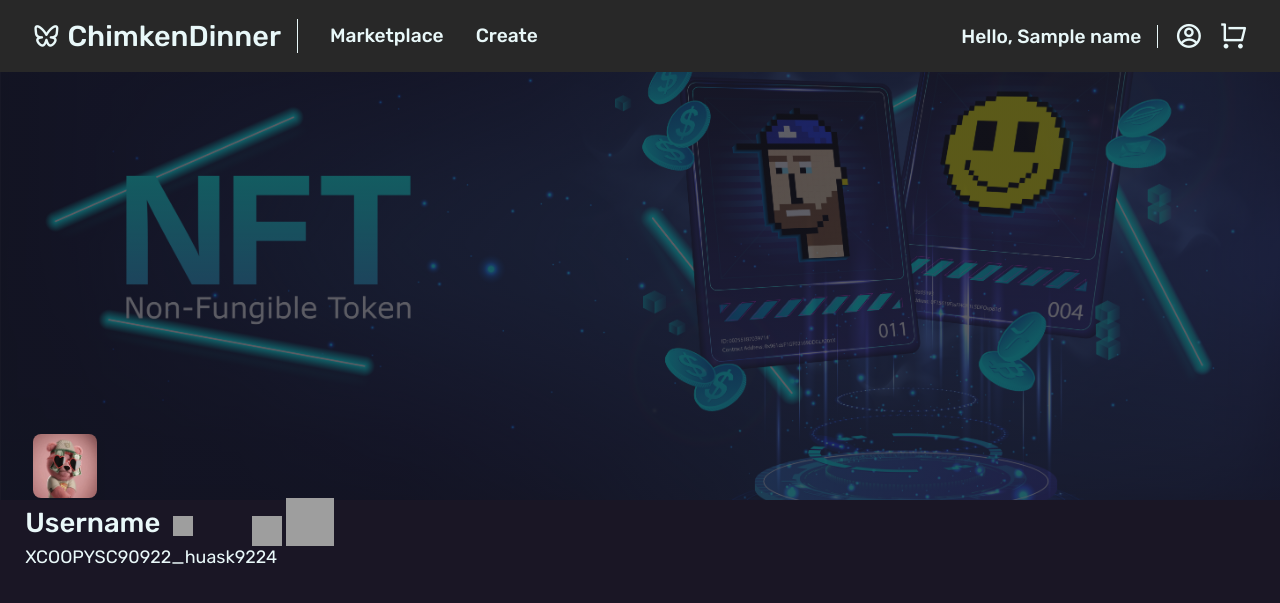
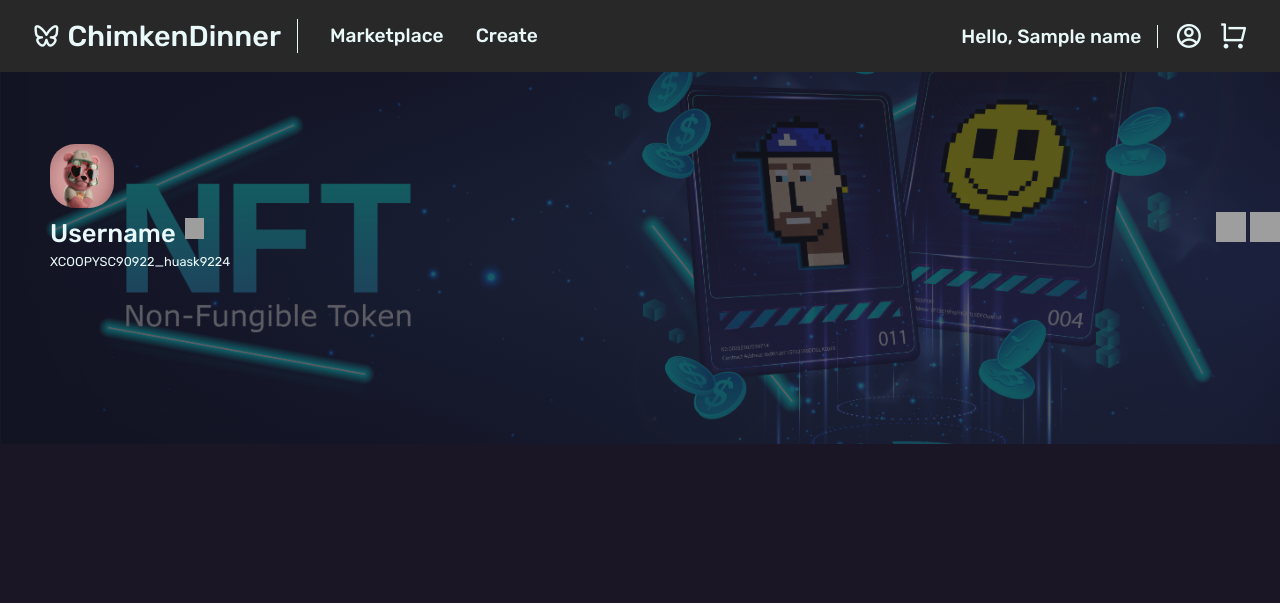
Before and after one commit to RantoPhantom/Chimken, a Flask app: template chicken_dinner/templates/wallet/wallet.html in a window 1280 px wide. Shown: the top 603 px of the page. Run offline with Flask 3, Linux system fonts and the light colour scheme; the template is opened without the code that fills it: most values are stand-ins (such as "Sample title", 1, 10 or a date in 2020); some libraries are stand-ins or nearby versions; grey boxes are pictures that could not be loaded.

Commit message:
van la profile

```diff
--- a/chicken_dinner/static/styles.css
+++ b/chicken_dinner/static/styles.css
@@ -232,49 +232,66 @@ nav {
     padding-top: var(--header-height);
 }
 
+.banner{
+    display: flex;
+    flex-direction: column;
+    padding-top: var(--header-height);
+}
+
 .banner-cover {
     background: no-repeat center;
     background-image: linear-gradient(rgba(24, 24, 35,0.7),rgba(24, 24, 35,0.7)), url(../static/img/cover.jpeg);
     background-size: cover;
-    height: 500px;
-    display: flex;
+    height: 300px;
+    padding-top: var(--header-height);
 }
 
-.usersocial{
-    display: flex;
-    flex-wrap: nowrap;
-    justify-content: space-between;
+.banner-infor{
+    flex-direction: column;
+    align-items: left;
 }
 
 .avatar img{
-    border-radius: 8px;
-    position: relative;
-    left: 10%;
-    margin-top: 130%;
-    display: flex;
+    border-radius: 25px;
+    flex-direction: column;
+    margin-left: 50px;
 }
 
 #username {
     font-family: 'Rubik', sans-serif;
     font-weight: 500;
-    font-size: 2.15vw;
-    text-align: left;
-    margin-left: 10%;
-    margin-top: 3%;
+    font-size: 2vw;
+    flex: 0.5;
+    padding: 3px;
+    padding-left: 50px;
 }
 
 #twitter{
-    margin-left: 3%;
-    margin-bottom: -2%;
+
+    padding: 3px;
 }
 
 #user_id{
-    font-size: 1.4vw;
+    font-size: 1vw;
     font-family: 'Rubik', sans-serif;
-    margin-left: 10%;
-    margin-top: 3%;
+    padding: 3px;
+    padding-left: 50px;
+
 }
 
+.overlay{
+    flex:1;
+}
+
+.usersocial{
+    display: flex;
+    justify-content: space-between;
+    flex: 1;
+}
+
+.ay{
+    flex: 2;
+}
 
 /* Le Phan - 104212469 */
 /* buy page */
--- a/chicken_dinner/templates/wallet/wallet.html
+++ b/chicken_dinner/templates/wallet/wallet.html
@@ -5,12 +5,16 @@
     <div class = "banner">
         <div class = "banner-cover">
             <!-- <img src="../static/img/cover.jpeg"> -->
+            <div class = "ay"></div>
             <span class="overlay">
                 <div class = "banner-infor">
                     <div class="banner-infor avatar">
                         <img src="../static/img/avatar.jpg" width="64" height="64">
                     </div>
-                    <div class = "banner-infor usersocial">
+
+                </div>
+            </span>
+            <div class = " usersocial">
                 <div class = "banner-infor username">
                     <p id = "username"> Username
                     <img width="19.8" height="20.65" src="https://img.icons8.com/color/48/verified-badge.png" alt="verified-badge" id = "twitter"/>
@@ -18,12 +22,10 @@
                     <p id = "user_id"> XCOOPYSC90922_huask9224</p>
                 </div>
                 <div class = "banner-infor social">
-                            <p><img width="30" height="30" src="https://img.icons8.com/ios-glyphs/30/twitter--v1.png" alt="twitter--v1"/>
-                            <img width="48" height="48" src="https://img.icons8.com/fluency-systems-regular/48/share-3.png" alt="share-3"/></p>
+                    <p><img width="30" height="30" src="https://img.icons8.com/ios/50/twitter--v1.png" alt="twitter--v1"/>
+                    <img width="30" height="30" src="https://img.icons8.com/ios/50/share--v1.png" alt="share--v1"/></p>
                 </div>
             </div>
-                </div>
-            </span>
         </div>
 
     </div>
```
Lines whose indentation alone changed are shown as unchanged.
